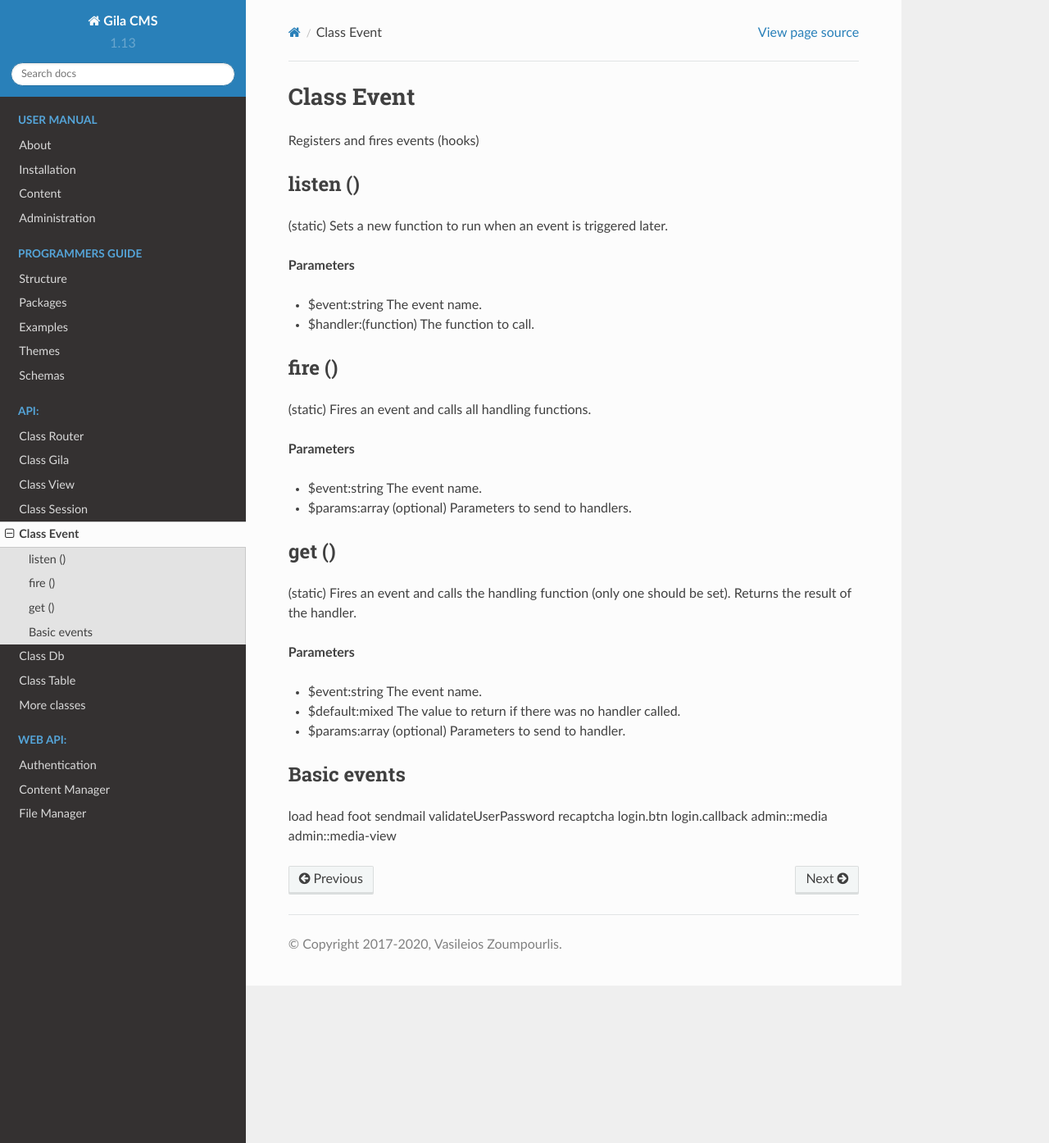
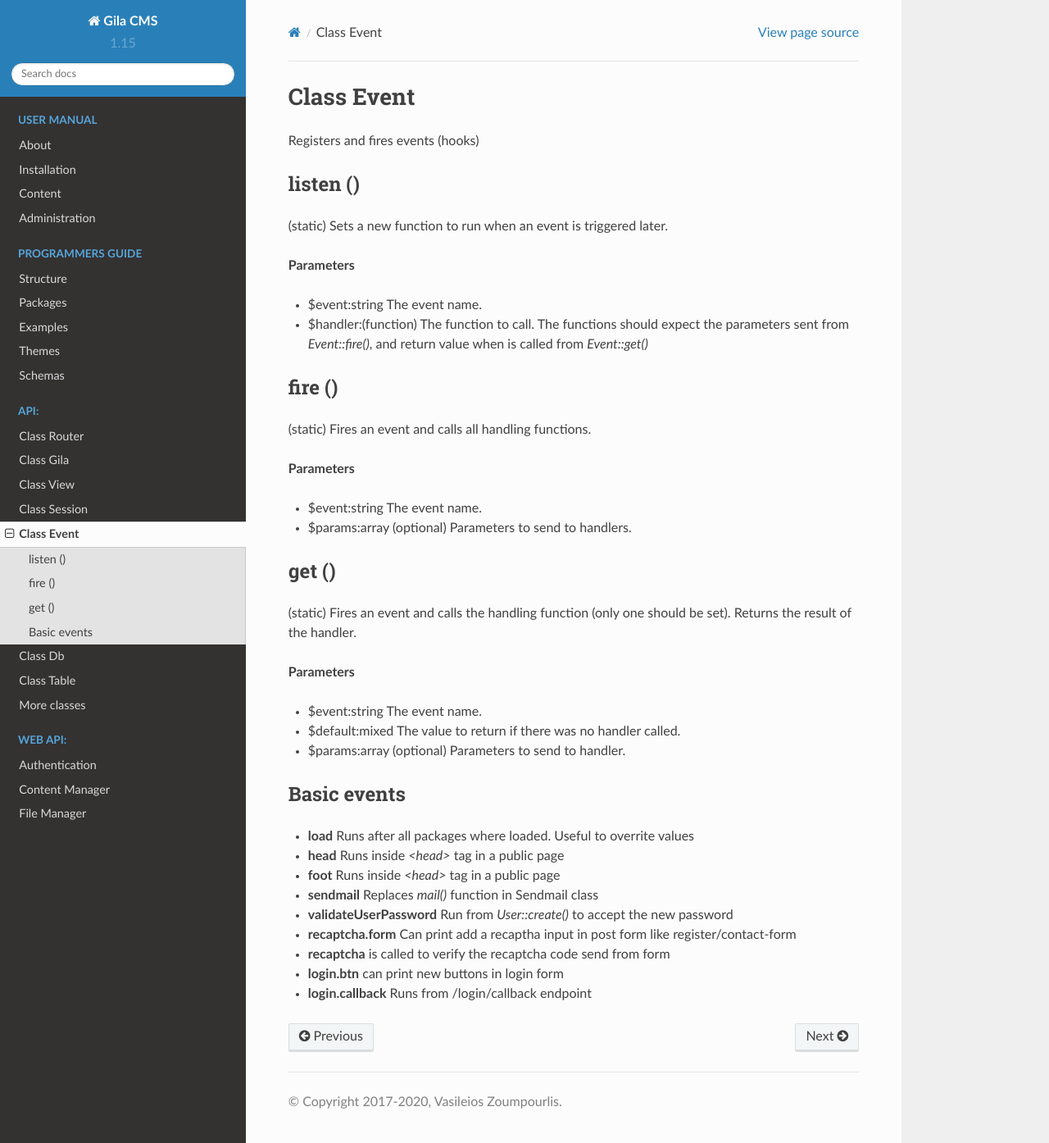
Before and after one commit to GilaCMS/docs, a Sphinx documentation site: the page built from source/api-event.md, in a window 1280 px wide and 1394 px high. Shown: the whole window at 82% size. Built offline with Sphinx 7.4.7 and the Read the Docs theme 2.0.0, drawn with Linux system fonts in a browser that asks for light colours; pages that are not in the unit, such as notebooks, are missing from menus.

Commit message:
some adds

```diff
--- a/source/api-event.md
+++ b/source/api-event.md
@@ -8,7 +8,7 @@ Registers and fires events (hooks)
 
 **Parameters**
 - $event:string The event name.
-- $handler:(function) The function to call.
+- $handler:(function) The function to call. The functions should expect the parameters sent from *Event::fire()*, and return value when is called from *Event::get()*
 
 
 ### fire ()
@@ -30,13 +30,12 @@ Returns the result of the handler.
 
 
 ### Basic events
-load
-head
-foot
-sendmail
-validateUserPassword
-recaptcha
-login.btn
-login.callback
-admin::media
-admin::media-view
+- **load** Runs after all packages where loaded. Useful to overrite values
+- **head** Runs inside *&lt;head&gt;* tag in a public page
+- **foot**  Runs inside *&lt;head&gt;* tag in a public page
+- **sendmail** Replaces *mail()* function in Sendmail class
+- **validateUserPassword** Run from *User::create()* to accept the new password
+- **recaptcha.form** Can print add a recaptha input in post form like register/contact-form
+- **recaptcha** is called to verify the recaptcha code send from form
+- **login.btn** can print new buttons in login form
+- **login.callback** Runs from /login/callback endpoint
--- a/source/conf.py
+++ b/source/conf.py
@@ -61,9 +61,9 @@ author = u'Vasileios Zoumpourlis'
 # built documents.
 #
 # The short X.Y version.
-version = u'1.13'
+version = u'1.15'
 # The full version, including alpha/beta/rc tags.
-release = u'1.13.0'
+release = u'1.15.0'
 
 # The language for content autogenerated by Sphinx. Refer to documentation
 # for a list of supported languages.
```
Also changed, not shown: source/api-router.md (+3 -1 lines), source/packages.md (+3 -3 lines).
